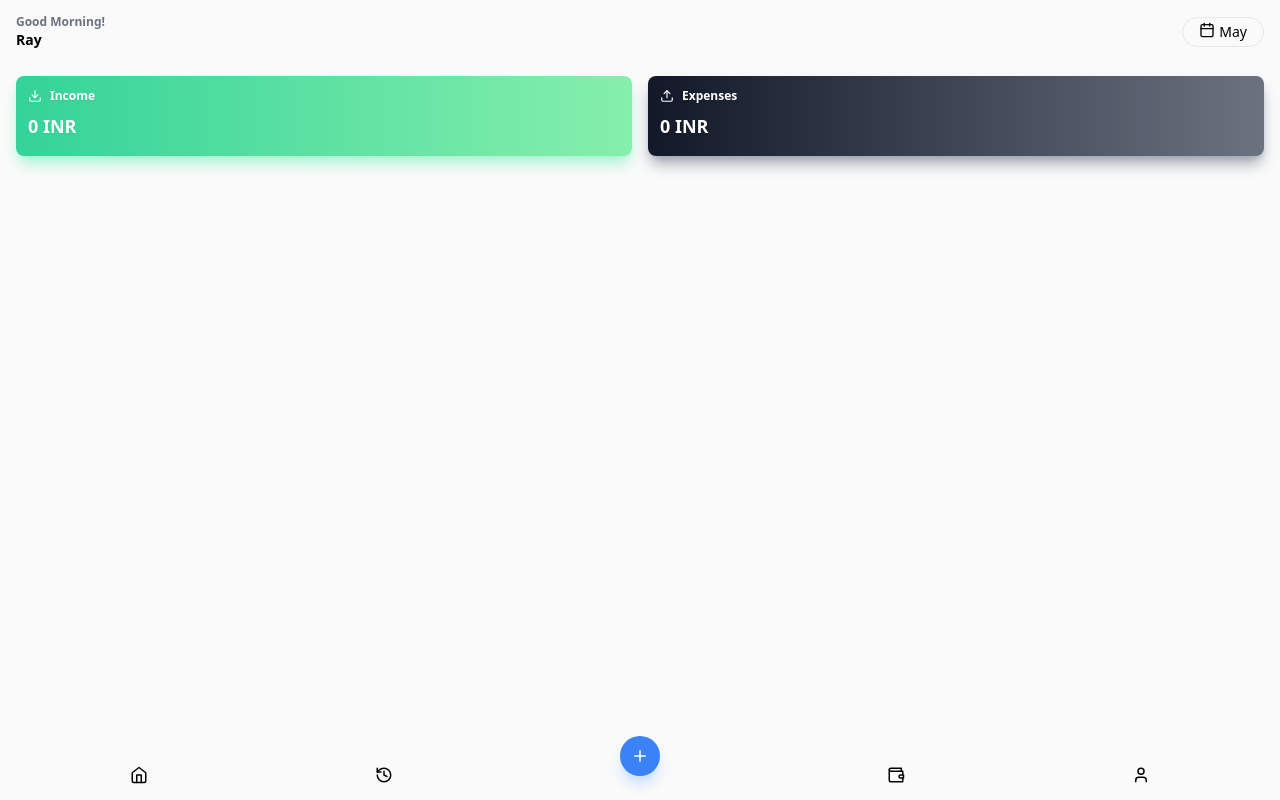
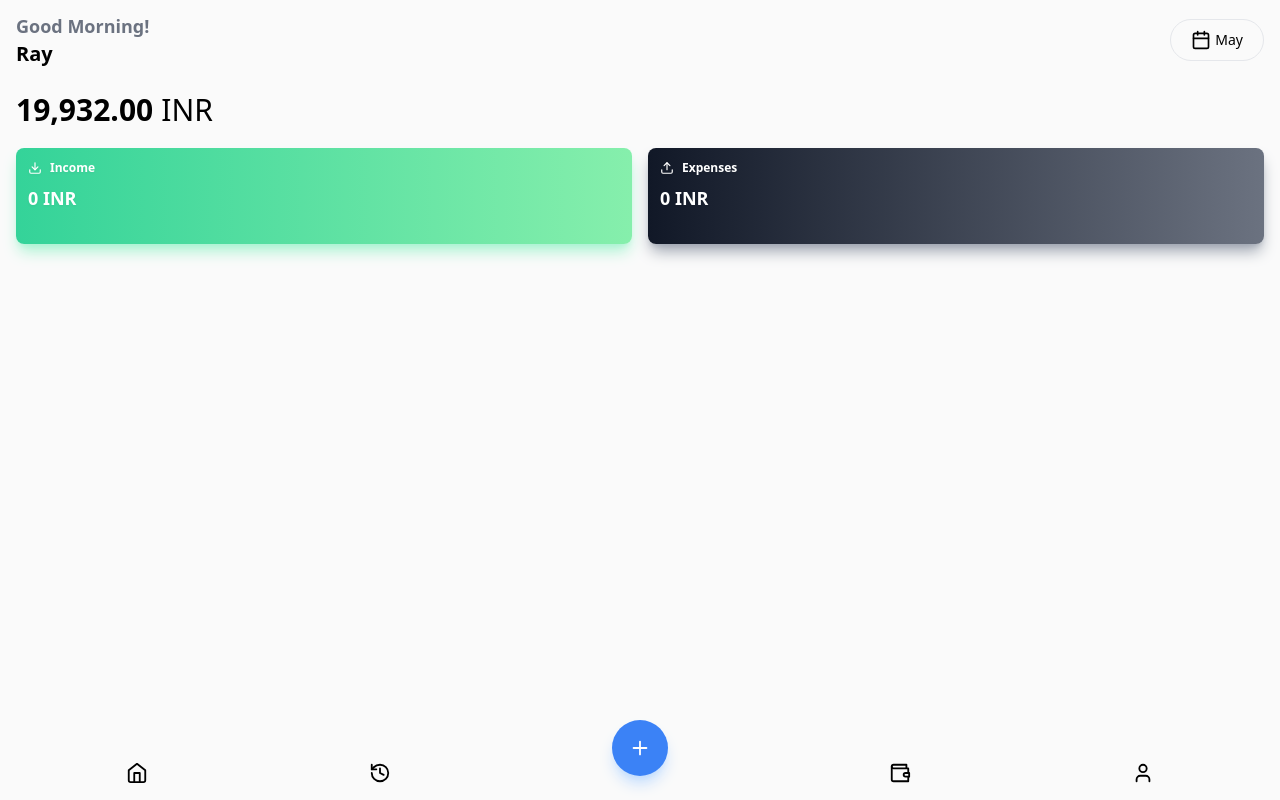
Before and after one commit to ImRayy/ExpenseManager, a Next.js app: page / in a window 1280 px wide. Built offline with nearby package versions, Linux system fonts and the light colour scheme.

Commit message:
Updated UI

```diff
--- a/components/ui/Button.tsx
+++ b/components/ui/Button.tsx
@@ -11,7 +11,7 @@ const ButtonVariants = cva(
           "bg-gradient-to-r from-rose-500 to-rose-400 hover:bg-red-400 shadow-md shadow-red-200",
       },
       size: {
-        default: "h-8 px-4 py-1",
+        default: "h-10 px-4 py-1",
       },
     },
     defaultVariants: {
--- a/components/ui/Card.tsx
+++ b/components/ui/Card.tsx
@@ -1,36 +1,36 @@
-import { cva, VariantProps } from 'class-variance-authority'
-import React from 'react'
+import { cva, VariantProps } from "class-variance-authority";
+import React from "react";
 
-const cardVariants = cva('p-3 rounded-lg', {
+const cardVariants = cva("p-3 rounded-lg", {
   variants: {
     variant: {
-      default: 'bg-gray-100 border',
+      default: "bg-gray-100 border",
       green:
-        'bg-gradient-to-r from-emerald-400 to-green-300 shadow-lg shadow-emerald-200',
+        "bg-gradient-to-r from-emerald-400 to-green-300 shadow-lg shadow-emerald-200",
       black:
-        'bg-gradient-to-r from-gray-900 to-gray-500 shadow-lg shadow-gray-400',
+        "bg-gradient-to-r from-gray-900 to-gray-500 shadow-lg shadow-gray-400",
     },
     size: {
-      default: 'w-full h-20',
+      default: "w-full h-24",
     },
 
     defaultVariants: {
-      variant: 'default',
-      size: 'default',
+      variant: "default",
+      size: "default",
     },
   },
-})
+});
 
 export interface CardProps
   extends React.HTMLAttributes<HTMLDivElement>,
     VariantProps<typeof cardVariants> {
-  children: React.ReactNode
+  children: React.ReactNode;
 }
 
 const Card = ({ variant, size, className, children }: CardProps) => {
   return (
     <div className={cardVariants({ variant, size, className })}>{children}</div>
-  )
-}
+  );
+};
 
-export default Card
+export default Card;
--- a/components/ui/Modal.tsx
+++ b/components/ui/Modal.tsx
@@ -56,20 +56,20 @@ export default function MyModal({
                 <Dialog.Panel className="fixed bottom-0 w-full max-w-md transform overflow-hidden rounded-t-2xl bg-white p-6 text-left align-middle shadow-xl transition-all">
                   <Dialog.Title
                     as="h3"
-                    className="text-lg font-medium leading-6 text-gray-900"
+                    className="pt-6 text-xl font-medium leading-6 text-gray-900"
                   >
                     {title}
                   </Dialog.Title>
-                  <div className="mt-2">
+                  <div className="mt-4">
                     <p className="text-sm text-gray-500">{description}</p>
                   </div>
                   {children}
-                  <div className="mt-4 flex items-center justify-between">
+                  <div className="mt-8 flex items-center justify-between">
                     <span
                       className="relative z-20 rounded-full border bg-white p-1.5 text-black"
                       onClick={() => setIsOpen(false)}
                     >
-                      <X size={18} />
+                      <X size={22} />
                     </span>
                     <Button
                       variant={
--- a/components/ui/NavigationBar.tsx
+++ b/components/ui/NavigationBar.tsx
@@ -4,20 +4,20 @@ import React from "react";
 const NavigationBar = () => {
   return (
     <div
-      className="fixed bottom-0 flex h-20 w-full select-none justify-around rounded-lg px-4 py-4 text-black
+      className="fixed bottom-0 flex h-24 w-full select-none justify-around rounded-lg px-4 py-4 text-black
 "
     >
       <Link href="/" className="mt-auto cursor-pointer">
-        <Home size={18} />
+        <Home size={22} />
       </Link>
-      <History size={18} className="mt-auto" />
-      <span className="flex h-10 w-10 items-center rounded-full bg-blue-500 text-white shadow-lg shadow-blue-200">
-        <Plus size={18} className="w-full" />
+      <History size={22} className="mt-auto" />
+      <span className="mb-4 flex h-14 w-14 items-center rounded-full bg-blue-500 text-white shadow-lg shadow-blue-200">
+        <Plus size={22} className="w-full" />
       </span>
       <Link href="/accounts" className="mt-auto cursor-pointer">
-        <Wallet size={18} />
+        <Wallet size={22} />
       </Link>
-      <User size={18} className="mt-auto" />
+      <User size={22} className="mt-auto" />
     </div>
   );
 };
--- a/components/ui/Title.tsx
+++ b/components/ui/Title.tsx
@@ -10,7 +10,7 @@ const Title = ({ title, amount, currency }: TitleProps) => {
   return (
     <section className="flex w-full flex-col gap-2">
       <span>{title}</span>
-      <span className="space-x-2 text-xl">
+      <span className="space-x-2 text-3xl">
         <span className="font-extrabold">{amount}</span>
         <span className="font-normal uppercase">{currency}</span>
       </span>
--- a/pages/index.tsx
+++ b/pages/index.tsx
@@ -1,4 +1,5 @@
 import InfoCards from "@/components/home/InfoCards";
+import Title from "@/components/ui/Title";
 import { Calendar } from "lucide-react";
 import React from "react";
 
@@ -6,19 +7,23 @@ const Home = () => {
   return (
     <div className="flex w-full flex-col gap-2 px-4">
       {/* Header */}
-      <section className="mb-2 mt-1 flex h-14 w-full items-center justify-between text-sm text-black">
+      <section className="mb-2 mt-3 flex h-14 w-full items-center justify-between text-sm text-black">
         <div className="flex flex-col">
-          <span className="text-xs font-semibold text-gray-500">
+          <span className="text-lg font-semibold text-gray-500">
             Good Morning!
           </span>
-          <span className="font-extrabold">Ray</span>
+          <span className="text-xl font-extrabold">Ray</span>
         </div>
-        <div className="flex items-center gap-4">
-          <span className="flex gap-1 rounded-full border px-4 py-1">
-            <Calendar size={16} />
+        <div className="flex items-center gap-4 text-sm">
+          <span className="flex gap-1 rounded-full border px-5 py-2.5">
+            <Calendar size={20} />
             May
           </span>
         </div>
+      </section>
+      {/* Info */}
+      <section className="mb-3">
+        <Title amount="19,932.00" currency="inr" />
       </section>
       <InfoCards income={0.0} expenses={0.0} />
     </div>
```
